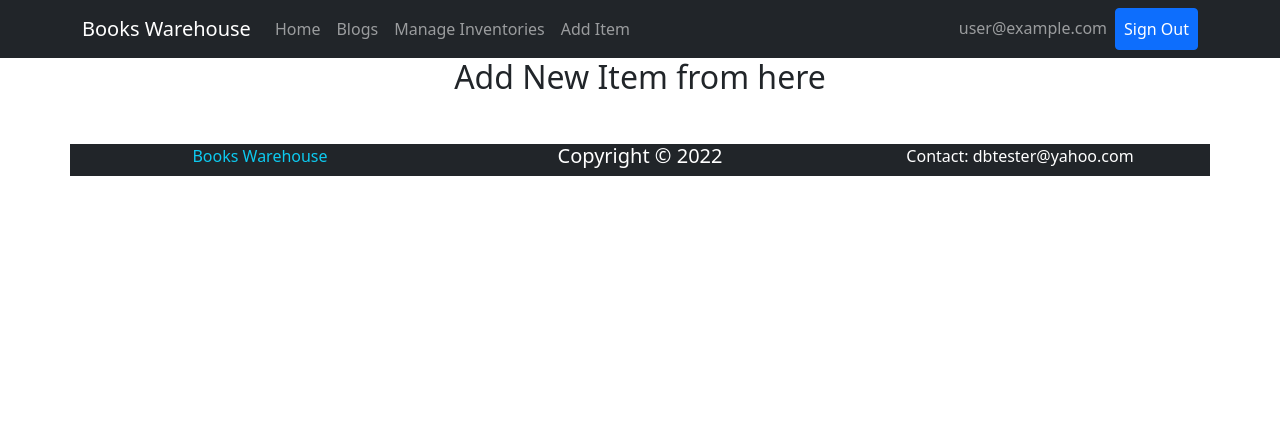
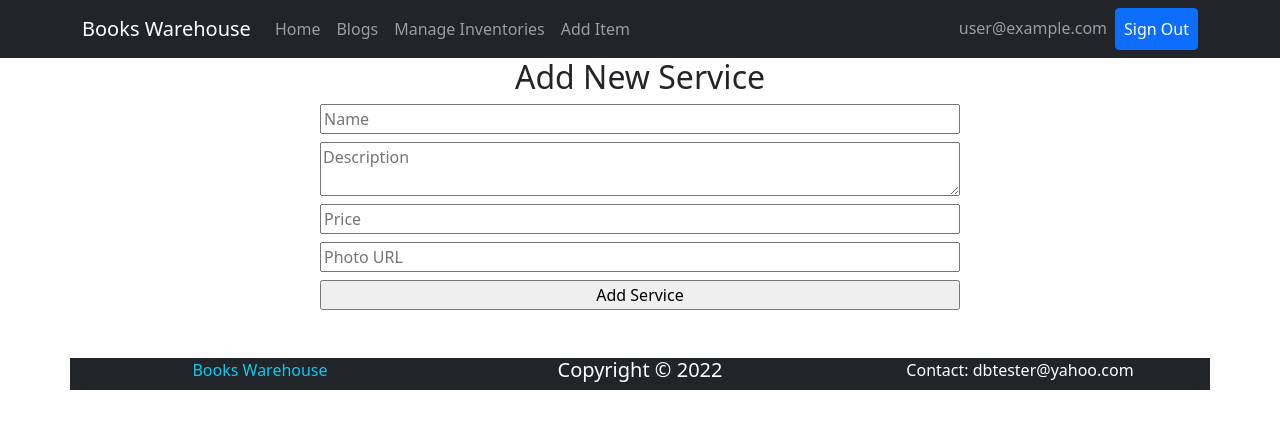
Before and after one commit to mirzasabbirgithub/warehouse-management-website-client-side, a React (Create React App) app: page /additem in a window 1280 px wide. Shown: the top 428 px of the page. Built offline with nearby package versions, Linux system fonts and the light colour scheme; no server answers; sample sign-in values are in the browser's storage.

Commit message:
homepage slice item 6 added

```diff
--- a/src/Pages/AddItem/AddItem.js
+++ b/src/Pages/AddItem/AddItem.js
@@ -2,9 +2,34 @@ import React from 'react';
 import { useForm } from "react-hook-form";
 
 const AddItem = () => {
+          const { register, handleSubmit } = useForm();
+          const onSubmit = data => {
+                    console.log(data);
+                    const url = `http://localhost:5000/item`;
+                    fetch(url, {
+                              method: 'POST',
+                              headers: {
+                                        'content-type': 'application/json'
+                              },
+                              body: JSON.stringify(data)
+                    })
+                              .then(res => res.json())
+                              .then(result => {
+                                        console.log(result);
+                              })
+          };
+
+
           return (
-                    <div>
-                              <h2>Add New Item from here</h2>
+                    <div className='w-50 mx-auto'>
+                              <h2>Add New Service</h2>
+                              <form className='d-flex flex-column' onSubmit={handleSubmit(onSubmit)}>
+                                        <input className='mb-2' placeholder='Name' {...register("name", { required: true, maxLength: 20 })} />
+                                        <textarea className='mb-2' placeholder='Description' {...register("description")} />
+                                        <input className='mb-2' placeholder='Price' type="number" {...register("price")} />
+                                        <input className='mb-2' placeholder='Photo URL' type="text" {...register("img")} />
+                                        <input type="submit" value="Add Service" />
+                              </form>
                     </div>
           );
 };
--- a/src/Pages/Items/Items.js
+++ b/src/Pages/Items/Items.js
@@ -17,7 +17,7 @@ const Items = () => {
                               <h1 className='text-info text-center mt-2'>Available Books</h1>
                               <div className="row">
                                         {
-                                                  items.map(item => <Item
+                                                  items.slice(0, 6).map(item => <Item
                                                             key={item.id}
                                                             item={item}
                                                   >
```
